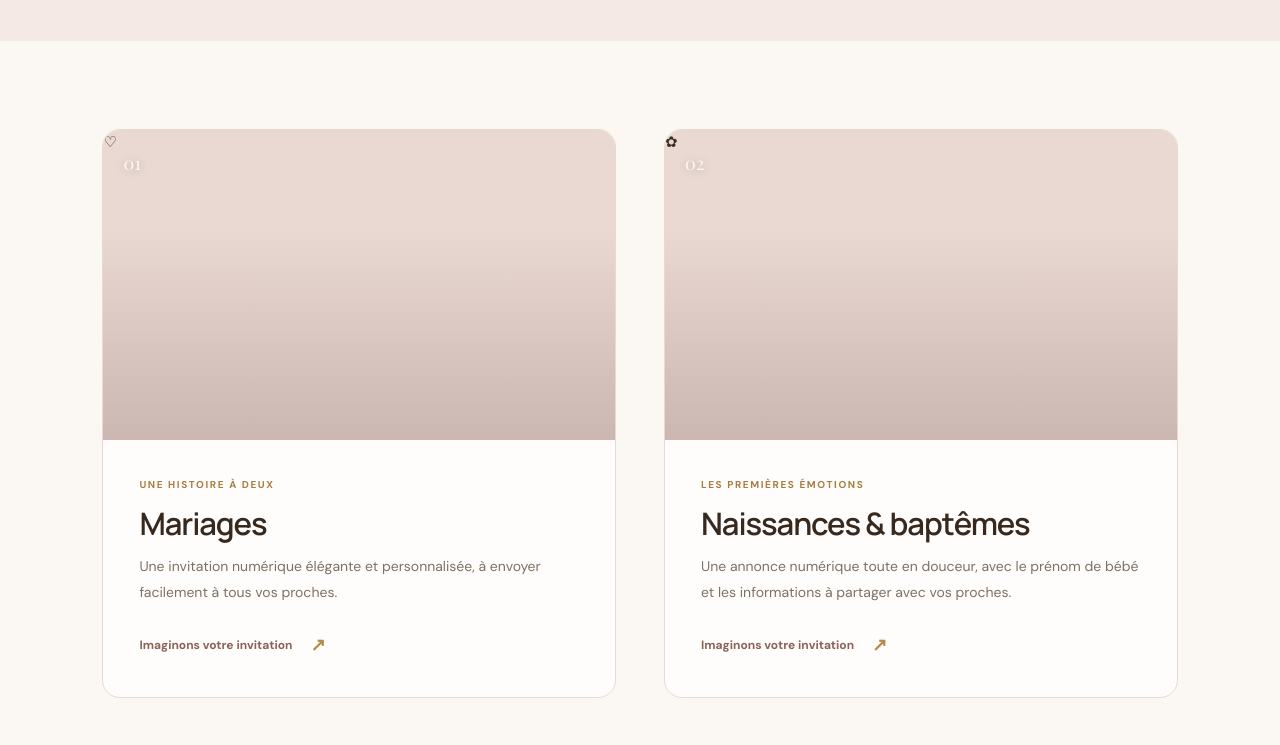
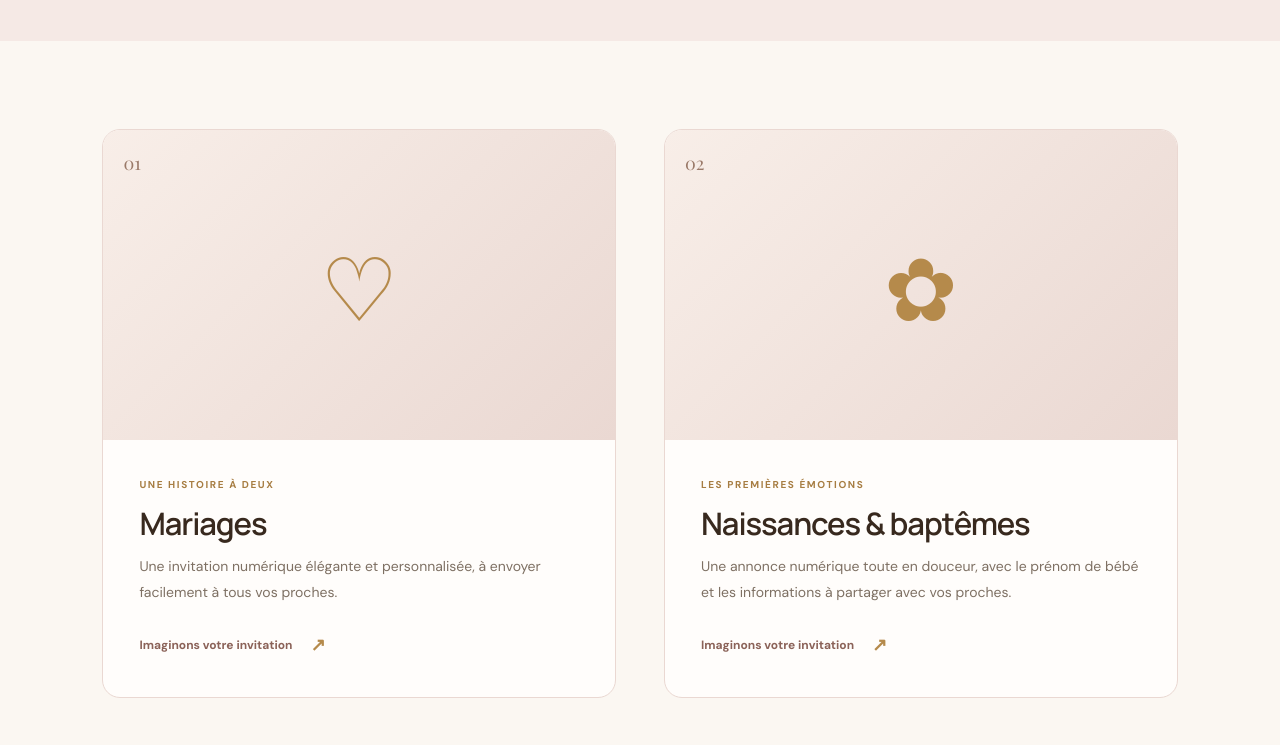
Before and after one commit to chirelhalioua/C-by-C, a Nuxt app: page /occasions in a window 1280 px wide. Shown: the part 540-1285 px from the top of the page. Built offline with nearby package versions, Linux system fonts and the light colour scheme; a web font is replaced by a local one.

Commit message:
Style temporary invitation icons and remove repeated digital tags

```diff
--- a/assets/css/main.css
+++ b/assets/css/main.css
@@ -2449,3 +2449,56 @@ body, .site-shell { background: #fbf7f2 !important; }
   letter-spacing: .06em;
   box-shadow: 0 4px 12px rgba(103,74,69,.08);
 }
+
+
+/* Icônes temporaires à la place des grandes photos d'invitations */
+.occasions-page .occasion-icon-panel {
+  display: grid;
+  place-items: center;
+  min-height: 180px;
+  aspect-ratio: 1.65 / 1;
+  background: linear-gradient(135deg, #f8eee8, #ead8d2);
+}
+.occasions-page .occasion-icon-panel::after { display: none; }
+.occasions-page .occasion-icon-panel .occasion-symbol {
+  color: #b58a4b;
+  font-family: var(--serif);
+  font-size: clamp(58px, 8vw, 88px);
+  font-weight: 400;
+  line-height: 1;
+}
+.occasions-page .occasion-collection-number {
+  color: #9a7968;
+  text-shadow: none;
+}
+.occasions-page .occasion-digital-tag { display: none !important; }
+.occasion-image.occasion-icon-only {
+  display: grid;
+  place-items: center;
+  min-height: 160px;
+  background: linear-gradient(135deg, #f8eee8, #ead8d2);
+}
+.occasion-image.occasion-icon-only::after { display: none !important; }
+.occasion-image.occasion-icon-only > span {
+  color: #b58a4b;
+  font-family: var(--serif);
+  font-size: 68px;
+  line-height: 1;
+}
+.offer-thumb.offer-icon {
+  display: grid;
+  place-items: center;
+  background: #f5e9e5;
+  color: #b58a4b;
+  font-family: var(--serif);
+  font-size: 34px;
+}
+.offer-expanded-image.offer-icon-large {
+  display: grid;
+  place-items: center;
+  min-height: 130px;
+  background: #f5e9e5;
+  color: #b58a4b;
+  font-family: var(--serif);
+  font-size: 72px;
+}
```
